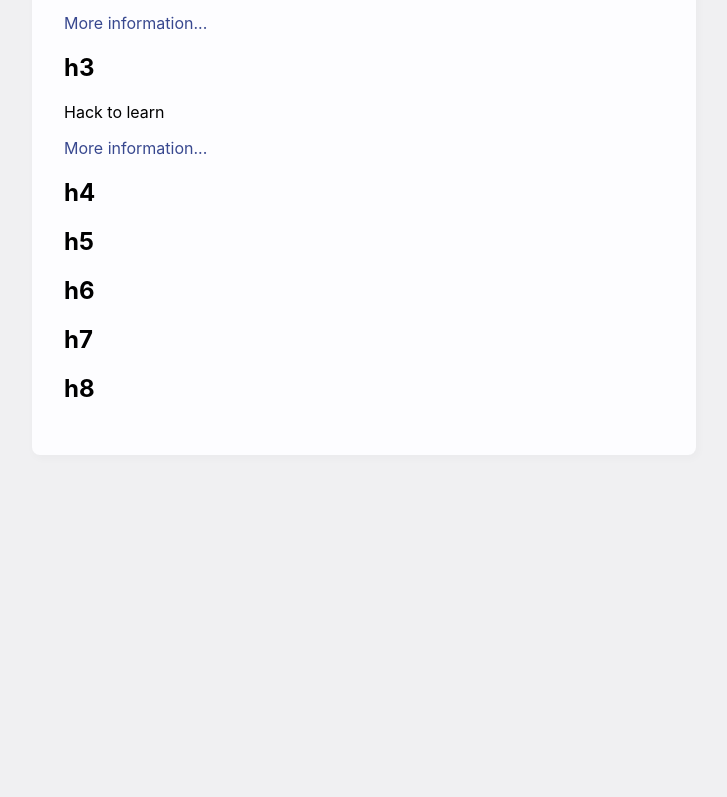
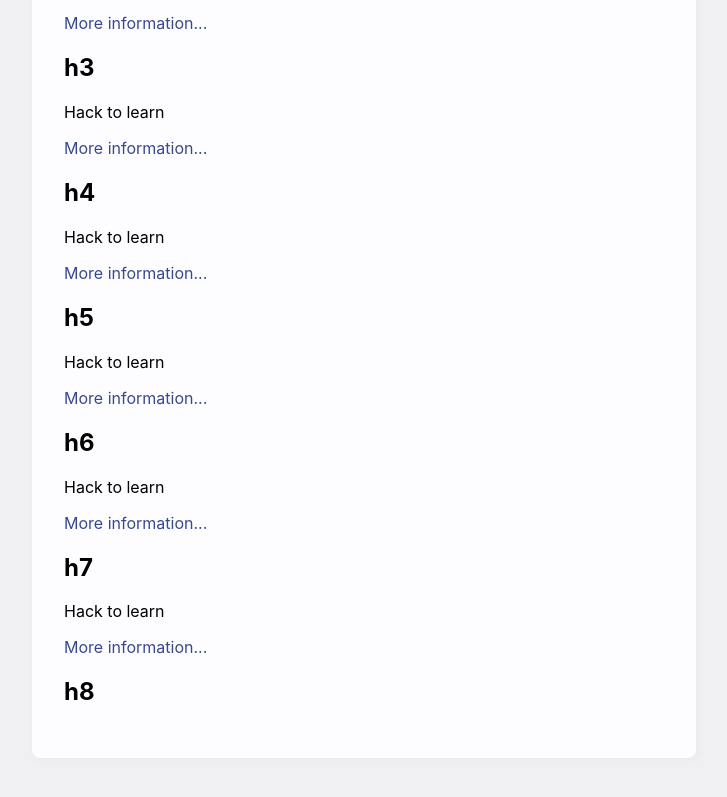
Before and after one commit to Stephenyeah/Information-security, a plain HTML site: page index.html in a window 1280 px wide. Shown: the part 537-1334 px from the top of the page, without its empty margins (276-1003 px from the left). Before the commit the page ends 1072 px from the top, so only its background shows below. Drawn offline with Linux system fonts and the light colour scheme.

Commit message:
Update index.html

```diff
--- a/index.html
+++ b/index.html
@@ -67,15 +67,27 @@
          <h2>
           h4
         </h2>
+                    <p>Hack to learn</p>
+                <p></p><a href="https://github.com/Stephenyeah/Information-security/blob/study/h4-Webbed.md">More information...</a>
+              </p>
         <h2>
           h5
         </h2>
+                    <p>Hack to learn</p>
+                <p></p><a href="https://github.com/Stephenyeah/Information-security/blob/study/h5-Uryyb%2C-Greb!.md">More information...</a>
+              </p>
         <h2>
           h6
         </h2>
+                    <p>Hack to learn</p>
+                <p></p><a href="https://github.com/Stephenyeah/Information-security/blob/study/h6-September2024!.md">More information...</a>
+              </p>
         <h2>
           h7
         </h2>
+                    <p>Hack to learn</p>
+                <p></p><a href="https://github.com/Stephenyeah/Information-security/blob/study/h7-Going-Dark.md">More information...</a>
+              </p>
          <h2>
           h8
         </h2>
```
